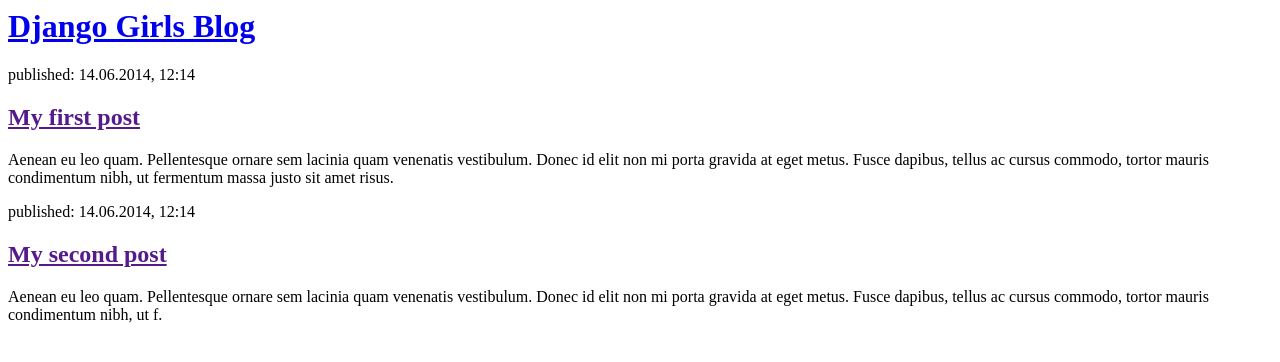
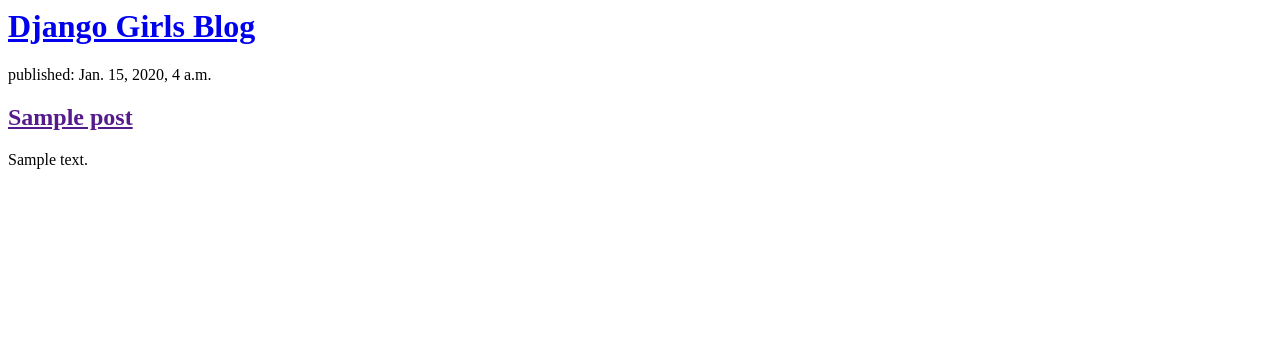
Before and after one commit to CodingAggresive/SideProjects, a Django app: page / in a window 1280 px wide. Shown: the top 362 px of the page. Run offline with Django 3.2, Linux system fonts and the light colour scheme; tables that the repository leaves empty hold one stand-in row (values such as "Sample post").

Commit message:
modifed templates to display posts from databased

```diff
--- a/PythonProject/b2cProject/blog/templates/blog/post_list.html
+++ b/PythonProject/b2cProject/blog/templates/blog/post_list.html
@@ -6,7 +6,14 @@
         <div>
             <h1><a href="/">Django Girls Blog</a></h1>
         </div>
-
+        {% for post in posts %}
+            <div>
+                <p>published: {{ post.published_date }}</p>
+                <h2><a href="">{{ post.title }}</a></h2>
+                <p>{{ post.text|linebreaksbr }}</p>
+            </div>
+        {% endfor %}
+<!--
         <div>
             <p>published: 14.06.2014, 12:14</p>
             <h2><a href="">My first post</a></h2>
@@ -17,6 +24,6 @@
             <p>published: 14.06.2014, 12:14</p>
             <h2><a href="">My second post</a></h2>
             <p>Aenean eu leo quam. Pellentesque ornare sem lacinia quam venenatis vestibulum. Donec id elit non mi porta gravida at eget metus. Fusce dapibus, tellus ac cursus commodo, tortor mauris condimentum nibh, ut f.</p>
-        </div>
+        </div> -->
     </body>
 </html>
--- a/PythonProject/b2cProject/blog/views.py
+++ b/PythonProject/b2cProject/blog/views.py
@@ -1,5 +1,11 @@
 from django.shortcuts import render
+from django.utils import timezone
+from .models import Post
 
 # Create your views here.
 def post_list(request):
-    return render(request,'blog/post_list.html',{})
+    #posts = Post.objects.filter(published_date__lte=timezone.now()).order_by('published_date')
+    posts = Post.objects.order_by('published_date')
+
+    return render(request, 'blog/post_list.html', {'posts': posts})
+    #return render(request, 'blog/post_list.html', {})
```
